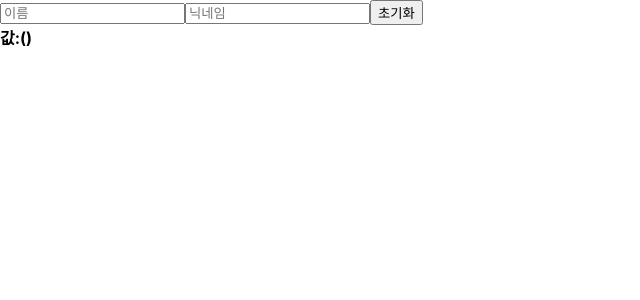
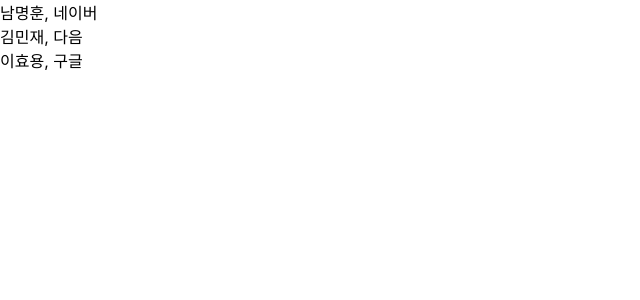
Before and after one commit to MyeonghoonNam/React-Practice-hook, a React (Create React App) app: page / in a window 1280 px wide. Shown: the top 300 px of the page, without its empty margins (0-640 px from the left). Built offline with nearby package versions, Linux system fonts and the light colour scheme.

Commit message:
1장 11(배열 렌더링하기)

```diff
--- a/src/App.js
+++ b/src/App.js
@@ -1,10 +1,10 @@
 import React from 'react';
-import InputSample from "./InputSample";
+import UserList from "./UserList";
 
 function App() {
 
   return (
-    <InputSample/>
+    <UserList/>
   );
 }
 
--- /dev/null
+++ b/src/UserList.js
@@ -0,0 +1,38 @@
+import React from 'react';
+
+function User({user}){
+  return(
+    <div>{user.name}, {user.email}</div>
+  )
+}
+
+function UserList(){
+  const users = [
+    {
+      id:'1',
+      name:"남명훈",
+      email:"네이버"
+    },
+    {
+      id:'2',
+      name:"김민재",
+      email:"다음"
+    },
+    {
+      id:'3',
+      name:"이효용",
+      email:"구글"
+    }
+  ]
+
+  return(
+    <div>
+      {users.map( user => (
+        <User user={user} key={user.id}/>
+      ))}
+    </div>
+
+  )
+}
+
+export default UserList;
```
